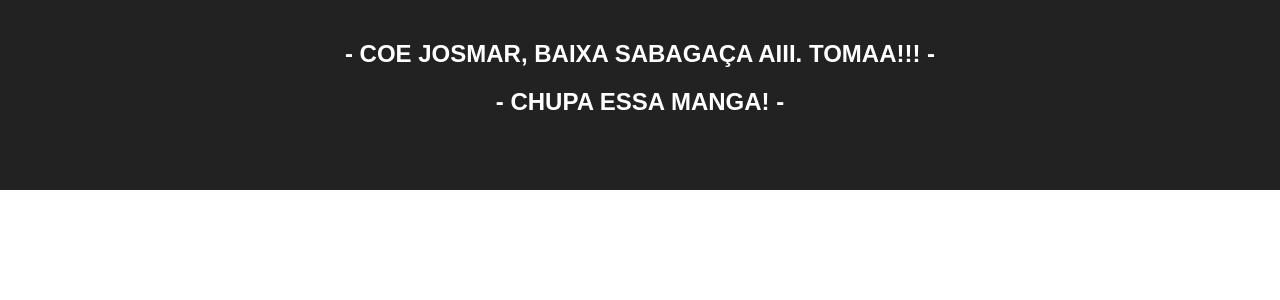
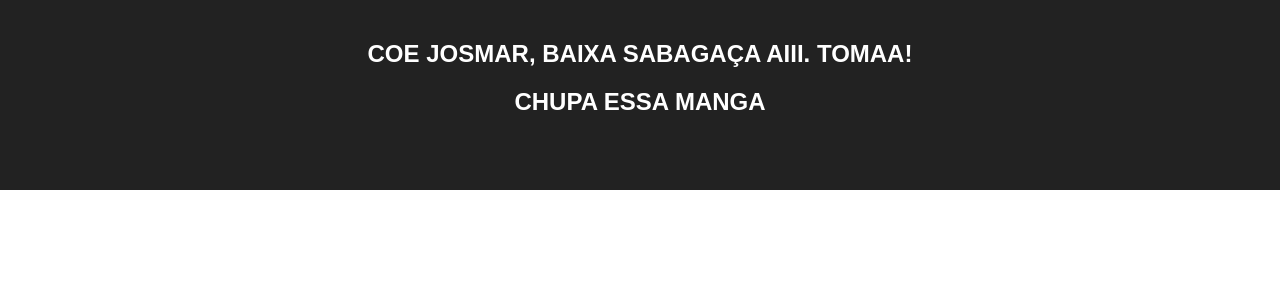
Before and after one commit to LuizFellype/ntlifytest, a React (Create React App) app: page / in a window 1280 px wide. Shown: the top 300 px of the page. Built offline with nearby package versions, Linux system fonts and the light colour scheme.

Commit message:
Update App.js

```diff
--- a/src/App.js
+++ b/src/App.js
@@ -7,13 +7,10 @@ class App extends Component {
       <div className="App">
         <header className="App-header">
           <h2>
-            - COE JOSMAR, BAIXA SABAGAÇA AIII. TOMAA!!! -
-            {/* MAE, Quero ser Programador! Vamos parar de gastar dinheio com facul de Psiciologia. kk */}
+            COE JOSMAR, BAIXA SABAGAÇA AIII. TOMAA!
           </h2>
           <h2>
-            - CHUPA ESSA MANGA! -
-            {/* C## */}
-            {/* eu passar pra ufes ? fico no curso : foco no que realmente quero trabar;   */}
+             CHUPA ESSA MANGA
           </h2>
 
         </header>
```
